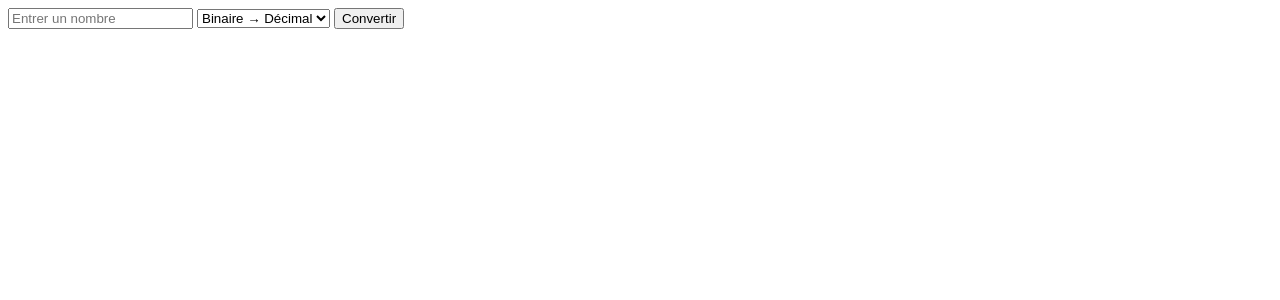
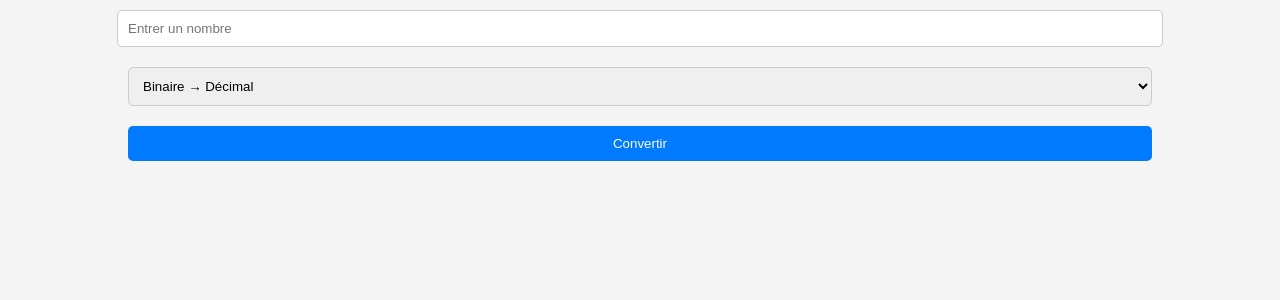
Before and after one commit to Vbdvll/convertisseur-en-ligne, a Django app: page /accueil/ in a window 1280 px wide. Shown: the top 300 px of the page. Run offline with Django 5.2, Linux system fonts and the light colour scheme.

Commit message:
mise a jour 3 avect ajout de style

```diff
--- /dev/null
+++ b/convert/static/style.css
@@ -0,0 +1,55 @@
+/* Styles généraux */
+body {
+    font-family: Arial, sans-serif;
+    background-color: #f4f4f4;
+    text-align: center;
+    margin: 0;
+    padding: 0;
+}
+
+/* Centrage du conteneur */
+.container {
+    width: 50%;
+    margin: 50px auto;
+    padding: 20px;
+    background: white;
+    box-shadow: 0px 0px 10px rgba(0, 0, 0, 0.1);
+    border-radius: 10px;
+}
+
+/* Styles du formulaire */
+form {
+    display: flex;
+    flex-direction: column;
+    align-items: center;
+}
+
+/* Champs du formulaire */
+input, select, button {
+    width: 80%;
+    padding: 10px;
+    margin: 10px 0;
+    border: 1px solid #ccc;
+    border-radius: 5px;
+}
+
+/* Bouton stylé */
+button {
+    background-color: #007bff;
+    color: white;
+    border: none;
+    cursor: pointer;
+    transition: 0.3s;
+}
+
+button:hover {
+    background-color: #0056b3;
+}
+
+/* Style du résultat */
+.result {
+    margin-top: 20px;
+    font-size: 20px;
+    font-weight: bold;
+    color: #333;
+}
--- a/convert/templates/convert/base.html
+++ b/convert/templates/convert/base.html
@@ -1,9 +1,11 @@
+{% load static %}
 <!DOCTYPE html>
 <html lang="en">
-<head>
-    <meta charset="UTF-8">
-    <meta name="viewport" content="width=device-width, initial-scale=1.0">
-    <title>Resultat</title>
+    <head>
+        <meta charset="UTF-8">
+        <meta name="viewport" content="width=device-width, initial-scale=1.0">
+        <link rel="stylesheet" href="{% static 'style.css' %}">
+        <title>Resultat</title>
 </head>
 <body>
     {% block content %} {% endblock %}
```
